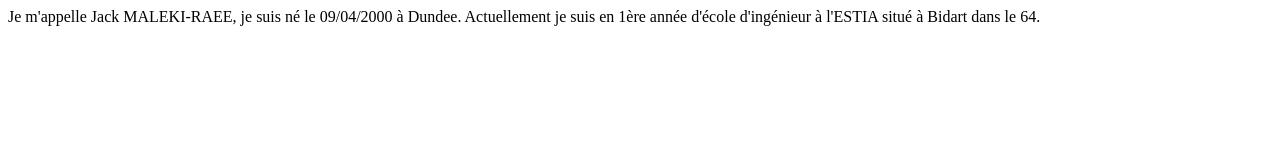
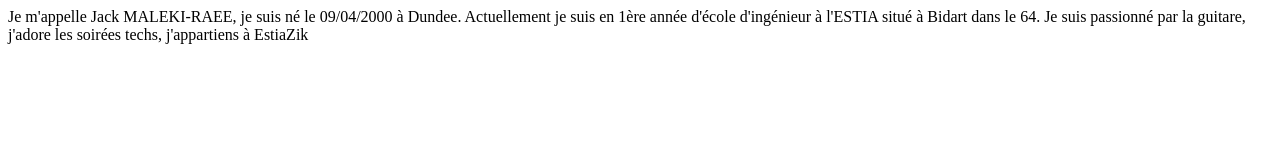
Before and after one commit to Jmalekir/Jmalekir, a plain HTML site: page index.html in a window 1280 px wide. Drawn offline with Linux system fonts and the light colour scheme.

Commit message:
Je parle un peu de moi

```diff
--- a/index.html
+++ b/index.html
@@ -7,5 +7,6 @@
   <body>
     Je m'appelle Jack MALEKI-RAEE, je suis né le 09/04/2000 à Dundee.
     Actuellement je suis en 1ère année d'école d'ingénieur à l'ESTIA situé à Bidart dans le 64.
+    Je suis passionné par la guitare, j'adore les soirées techs, j'appartiens à EstiaZik
   </body>
 </html>
```
